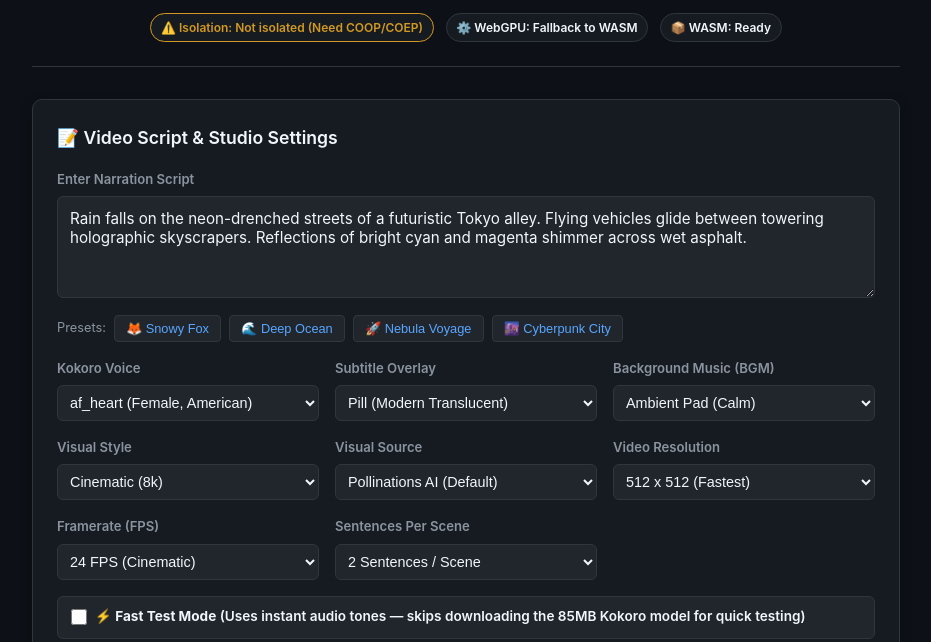
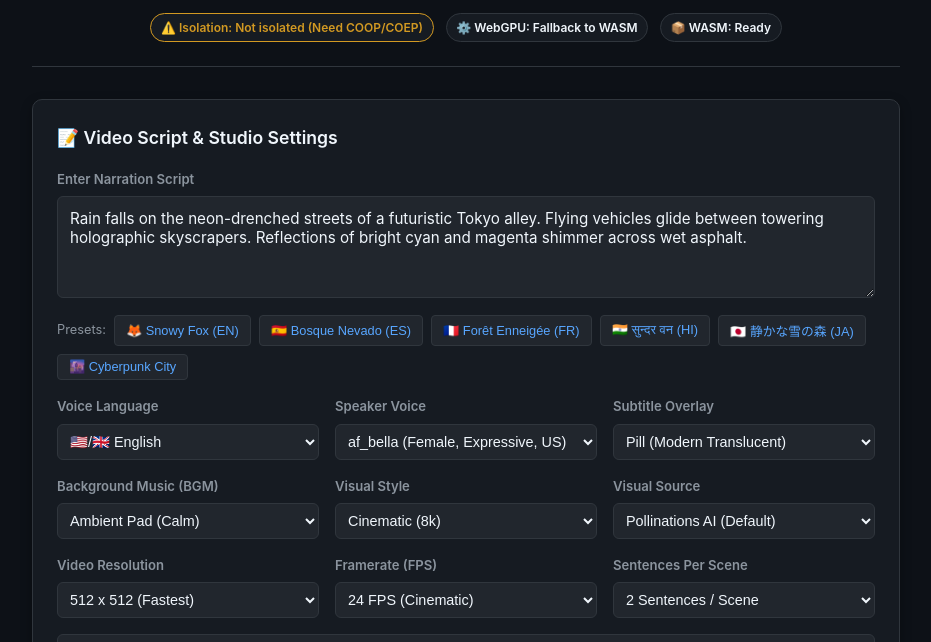
Before and after one commit to chaitanyalp24-gif/smart-video-engine, a website: page demo/index.html in a window 1280 px wide. Both pictures are taken after a click on the button "🌆 Cyberpunk City". Shown: the part 126-768 px from the top of the page, without its empty margins (174-1105 px from the left). Drawn offline with Linux system fonts and the light colour scheme.

Commit message:
fix(pipeline): sequential image preloading, 90s proxy timeout, explicit voice language selector, and scene image grid render

```diff
--- a/demo/index.html
+++ b/demo/index.html
@@ -399,23 +399,40 @@
 
     <div class="preset-row">
       <span style="font-size:0.8rem; color:var(--text-secondary); align-self:center;">Presets:</span>
-      <button class="preset-btn" data-preset="fox">🦊 Snowy Fox</button>
-      <button class="preset-btn" data-preset="ocean">🌊 Deep Ocean</button>
-      <button class="preset-btn" data-preset="space">🚀 Nebula Voyage</button>
+      <button class="preset-btn" data-preset="fox">🦊 Snowy Fox (EN)</button>
+      <button class="preset-btn" data-preset="spanish">🇪🇸 Bosque Nevado (ES)</button>
+      <button class="preset-btn" data-preset="french">🇫🇷 Forêt Enneigée (FR)</button>
+      <button class="preset-btn" data-preset="hindi">🇮🇳 सुन्दर वन (HI)</button>
+      <button class="preset-btn" data-preset="japanese">🇯🇵 静かな雪の森 (JA)</button>
       <button class="preset-btn" data-preset="cyberpunk">🌆 Cyberpunk City</button>
     </div>
 
     <div class="settings-grid">
       <div>
-        <label for="voiceSelect">Kokoro Voice</label>
+        <label for="languageSelect">Voice Language</label>
+        <select id="languageSelect">
+          <option value="en" selected>🇺🇸/🇬🇧 English</option>
+          <option value="es">🇪🇸 Spanish (Español)</option>
+          <option value="fr">🇫🇷 French (Français)</option>
+          <option value="it">🇮🇹 Italian (Italiano)</option>
+          <option value="hi">🇮🇳 Hindi (हिन्दी)</option>
+          <option value="ja">🇯🇵 Japanese (日本語)</option>
+          <option value="zh">🇨🇳 Mandarin Chinese (中文)</option>
+        </select>
+      </div>
+
+      <div>
+        <label for="voiceSelect">Speaker Voice</label>
         <select id="voiceSelect">
-          <option value="af_heart" selected>af_heart (Female, American)</option>
-          <option value="af_bella">af_bella (Female, Expressive)</option>
-          <option value="af_nicole">af_nicole (Female, Warm)</option>
-          <option value="af_sarah">af_sarah (Female, Clear)</option>
-          <option value="af_sky">af_sky (Female, Soft)</option>
-          <option value="am_adam">am_adam (Male, Calm)</option>
-          <option value="am_michael">am_michael (Male, Deep)</option>
+          <option value="af_heart" selected>af_heart (Female, Warm, US)</option>
+          <option value="af_bella">af_bella (Female, Expressive, US)</option>
+          <option value="af_nicole">af_nicole (Female, Clear, US)</option>
+          <option value="af_sarah">af_sarah (Female, Gentle, US)</option>
+          <option value="af_sky">af_sky (Female, Soft, US)</option>
+          <option value="am_adam">am_adam (Male, Calm, US)</option>
+          <option value="am_michael">am_michael (Male, Deep, US)</option>
+          <option value="bf_emma">bf_emma (Female, British)</option>
+          <option value="bm_george">bm_george (Male, British)</option>
         </select>
       </div>
 
@@ -549,10 +566,30 @@
     } from "../dist/index.js";
 
     const PRESETS = {
-      fox: "A lone fox walks through a quiet snowy forest at dawn. Sunlight breaks through tall frosted trees, casting long golden shadows. In the distance, a crystal-clear river sparkles under the crisp morning air.",
-      ocean: "Deep beneath the ocean surface, glowing bioluminescent jellyfish drift through the azure abyss. Ancient coral reefs shimmer with vibrant neon colors. A graceful sea turtle glides into the peaceful deep blue.",
-      space: "A sleek spacecraft cruises past a glowing magenta nebula. Billions of distant stars illuminate the cosmic horizon. Asteroids drift peacefully in the silent majesty of deep space.",
-      cyberpunk: "Rain falls on the neon-drenched streets of a futuristic Tokyo alley. Flying vehicles glide between towering holographic skyscrapers. Reflections of bright cyan and magenta shimmer across wet asphalt."
+      fox: {
+        text: "A lone fox walks through a quiet snowy forest at dawn. Sunlight breaks through tall frosted trees, casting long golden shadows. In the distance, a crystal-clear river sparkles under the crisp morning air.",
+        voice: "af_heart"
+      },
+      spanish: {
+        text: "Un zorro solitario camina por un bosque nevado y silencioso al amanecer. La luz del sol atraviesa los altos árboles helados, proyectando largas sombras doradas. A lo lejos, un río cristalino brilla bajo el aire fresco de la mañana.",
+        voice: "ef_dora"
+      },
+      french: {
+        text: "Un renard solitaire marche dans une forêt enneigée et paisible au lever du soleil. La lumière du soleil traverse les grands arbres couverts de givre, projetant de longues ombres dorées. Au loin, une rivière cristalline étincelle sous l'air frais del du matin.",
+        voice: "ff_siwis"
+      },
+      hindi: {
+        text: "सुबह के समय एक अकेला लोमड़ी शांत बर्फीले जंगल से होकर गुजरता है। सूर्य की किरणें जमे हुए ऊंचे पेड़ों से होकर गुजरती हैं, लंबी सुनहरी छायाएं डालती हैं। दूरी में, एक साफ नदी सुबह की ताजा हवा में चमकती है।",
+        voice: "hf_alpha"
+      },
+      japanese: {
+        text: "静かな雪の森を、一匹のキツネが夜明けの光の中で歩いています。霜に覆われた高い木々の隙間から日光が差し込み、黄金色の長い影を落としています。遠くでは、清らかな川が透き通った朝の空気の中で輝いています。",
+        voice: "jf_alpha"
+      },
+      cyberpunk: {
+        text: "Rain falls on the neon-drenched streets of a futuristic Tokyo alley. Flying vehicles glide between towering holographic skyscrapers. Reflections of bright cyan and magenta shimmer across wet asphalt.",
+        voice: "af_bella"
+      }
     };
 
     // DOM Elements
@@ -609,12 +646,72 @@
       }
     })();
 
+    const LANGUAGE_VOICES = {
+      en: [
+        { value: "af_heart", label: "af_heart (Female, Warm, US)" },
+        { value: "af_bella", label: "af_bella (Female, Expressive, US)" },
+        { value: "af_nicole", label: "af_nicole (Female, Clear, US)" },
+        { value: "af_sarah", label: "af_sarah (Female, Gentle, US)" },
+        { value: "af_sky", label: "af_sky (Female, Soft, US)" },
+        { value: "am_adam", label: "am_adam (Male, Calm, US)" },
+        { value: "am_michael", label: "am_michael (Male, Deep, US)" },
+        { value: "bf_emma", label: "bf_emma (Female, British)" },
+        { value: "bm_george", label: "bm_george (Male, British)" }
+      ],
+      es: [
+        { value: "ef_dora", label: "ef_dora (Female, Spanish)" },
+        { value: "em_alex", label: "em_alex (Male, Spanish)" }
+      ],
+      fr: [
+        { value: "ff_siwis", label: "ff_siwis (Female, French)" }
+      ],
+      it: [
+        { value: "if_sara", label: "if_sara (Female, Italian)" },
+        { value: "im_nicola", label: "im_nicola (Male, Italian)" }
+      ],
+      hi: [
+        { value: "hf_alpha", label: "hf_alpha (Female, Hindi)" },
+        { value: "hm_beta", label: "hm_beta (Male, Hindi)" }
+      ],
+      ja: [
+        { value: "jf_alpha", label: "jf_alpha (Female, Japanese)" },
+        { value: "jm_kenta", label: "jm_kenta (Male, Japanese)" }
+      ],
+      zh: [
+        { value: "zf_xiaobei", label: "zf_xiaobei (Female, Mandarin)" },
+        { value: "zm_yunjian", label: "zm_yunjian (Male, Mandarin)" }
+      ]
+    };
+
+    function updateVoiceDropdown(lang, selectedVoice) {
+      const voiceSelect = document.getElementById("voiceSelect");
+      if (!voiceSelect) return;
+      const list = LANGUAGE_VOICES[lang] || LANGUAGE_VOICES.en;
+      voiceSelect.innerHTML = "";
+      list.forEach(item => {
+        const opt = document.createElement("option");
+        opt.value = item.value;
+        opt.textContent = item.label;
+        if (selectedVoice && item.value === selectedVoice) opt.selected = true;
+        voiceSelect.appendChild(opt);
+      });
+    }
+
+    document.getElementById("languageSelect")?.addEventListener("change", (e) => {
+      updateVoiceDropdown(e.target.value);
+    });
+
     // Preset Buttons
     document.querySelectorAll(".preset-btn").forEach(btn => {
       btn.addEventListener("click", () => {
         const key = btn.dataset.preset;
         if (PRESETS[key]) {
-          document.getElementById("script").value = PRESETS[key];
+          document.getElementById("script").value = PRESETS[key].text;
+          const langMap = { fox: "en", spanish: "es", french: "fr", hindi: "hi", japanese: "ja", cyberpunk: "en" };
+          const lang = langMap[key] || "en";
+          const langSelect = document.getElementById("languageSelect");
+          if (langSelect) langSelect.value = lang;
+          updateVoiceDropdown(lang, PRESETS[key].voice);
         }
       });
     });
@@ -747,20 +844,28 @@
           cardTitle.style.marginBottom = "0.4rem";
           cardTitle.textContent = `Scene ${i + 1} (${Math.round(seg?.durationSeconds ?? 0)}s)`;
 
+          const imgEl = document.createElement("img");
+          const imgUrl = result.imageUrls ? result.imageUrls[i] : "";
+          if (imgUrl) {
+            imgEl.src = imgUrl.startsWith("http") && window.location.hostname === "localhost"
+              ? `/api/proxy-image?url=${encodeURIComponent(imgUrl)}`
+              : imgUrl;
+          }
+          imgEl.alt = `Scene ${i + 1} Visual`;
+
           const textP = document.createElement("p");
           textP.textContent = scene.text;
+
+          card.appendChild(cardTitle);
+          if (imgUrl) card.appendChild(imgEl);
+          card.appendChild(textP);
 
           if (seg?.wav) {
             const wavBlob = new Blob([seg.wav], { type: "audio/wav" });
             const audio = document.createElement("audio");
             audio.controls = true;
             audio.src = URL.createObjectURL(wavBlob);
-            card.appendChild(cardTitle);
-            card.appendChild(textP);
             card.appendChild(audio);
-          } else {
-            card.appendChild(cardTitle);
-            card.appendChild(textP);
           }
 
           scenesGrid.appendChild(card);
--- a/src/index.ts
+++ b/src/index.ts
@@ -44,6 +44,8 @@ export interface SmartVideoEngineOptions {
   sceneSplitter?: SceneSplitter;
   /** Custom image provider. Default: free Pollinations cloud images. */
   imageProvider?: ImageProvider;
+  /** Voice language code: "en" | "es" | "fr" | "it" | "hi" | "ja" | "zh". Default: "en" */
+  language?: "en" | "es" | "fr" | "it" | "hi" | "ja" | "zh";
   /** Kokoro voice preset. Default: "af_heart". */
   voice?: string;
   /** Skip downloading neural TTS model and use fast synthesized tones. Default: false */
@@ -75,6 +77,8 @@ export interface GenerateVideoResult {
   url: string;
   /** The scenes that were generated, for inspection/debugging. */
   scenes: Scene[];
+  /** Generated image URLs per scene. */
+  imageUrls: string[];
   /** Per-scene narration audio, for inspection/debugging. */
   voiceSegments: VoiceSegment[];
 }
@@ -204,7 +208,7 @@ export class SmartVideoEngine {
     const url = URL.createObjectURL(blob);
 
     this.onProgress?.("done");
-    return { blob, url, scenes, voiceSegments };
+    return { blob, url, scenes, voiceSegments, imageUrls };
   }
 }
 
--- a/src/scenes.ts
+++ b/src/scenes.ts
@@ -41,7 +41,7 @@ const STOP_WORDS = new Set([
 export function extractKeywords(text: string): string[] {
   const words = text
     .toLowerCase()
-    .replace(/[^\w\s]/g, "")
+    .replace(/[^\p{L}\p{N}\s]/gu, "")
     .split(/\s+/)
     .filter((w) => w.length > 2 && !STOP_WORDS.has(w));
 
@@ -70,13 +70,13 @@ export function deriveEnhancedPrompt(
 }
 
 /**
- * Splits raw text into sentences.
+ * Splits raw text into sentences across multiple languages (supporting ASCII ., !, ? and CJK/Devanagari 。 ।).
  */
 function splitIntoSentences(text: string): string[] {
   const normalized = text.replace(/\s+/g, " ").trim();
   if (!normalized) return [];
 
-  const raw = normalized.match(/[^.!?]+[.!?]+(?:\s|$)/g) ?? [normalized];
+  const raw = normalized.match(/[^.!?\u3002\u0964]+[.!?\u3002\u0964]+(?:\s|$)/gu) ?? [normalized];
   const sentences: string[] = [];
   for (const chunk of raw) {
     const trimmed = chunk.trim();
```
Also changed, not shown: src/compose.ts (+9 -4 lines), dist/index.d.ts, dist/index.js, 1 other file.
